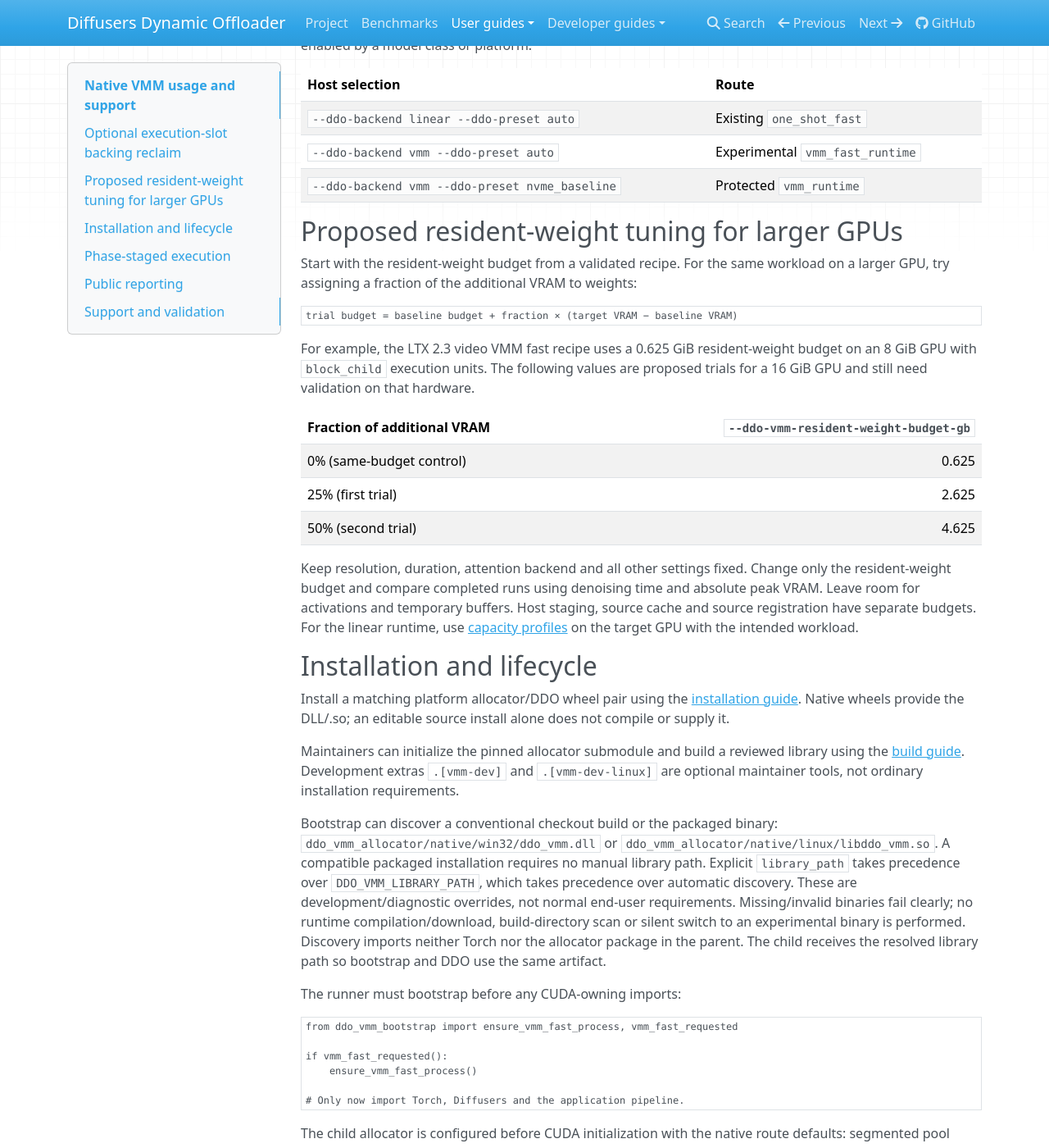
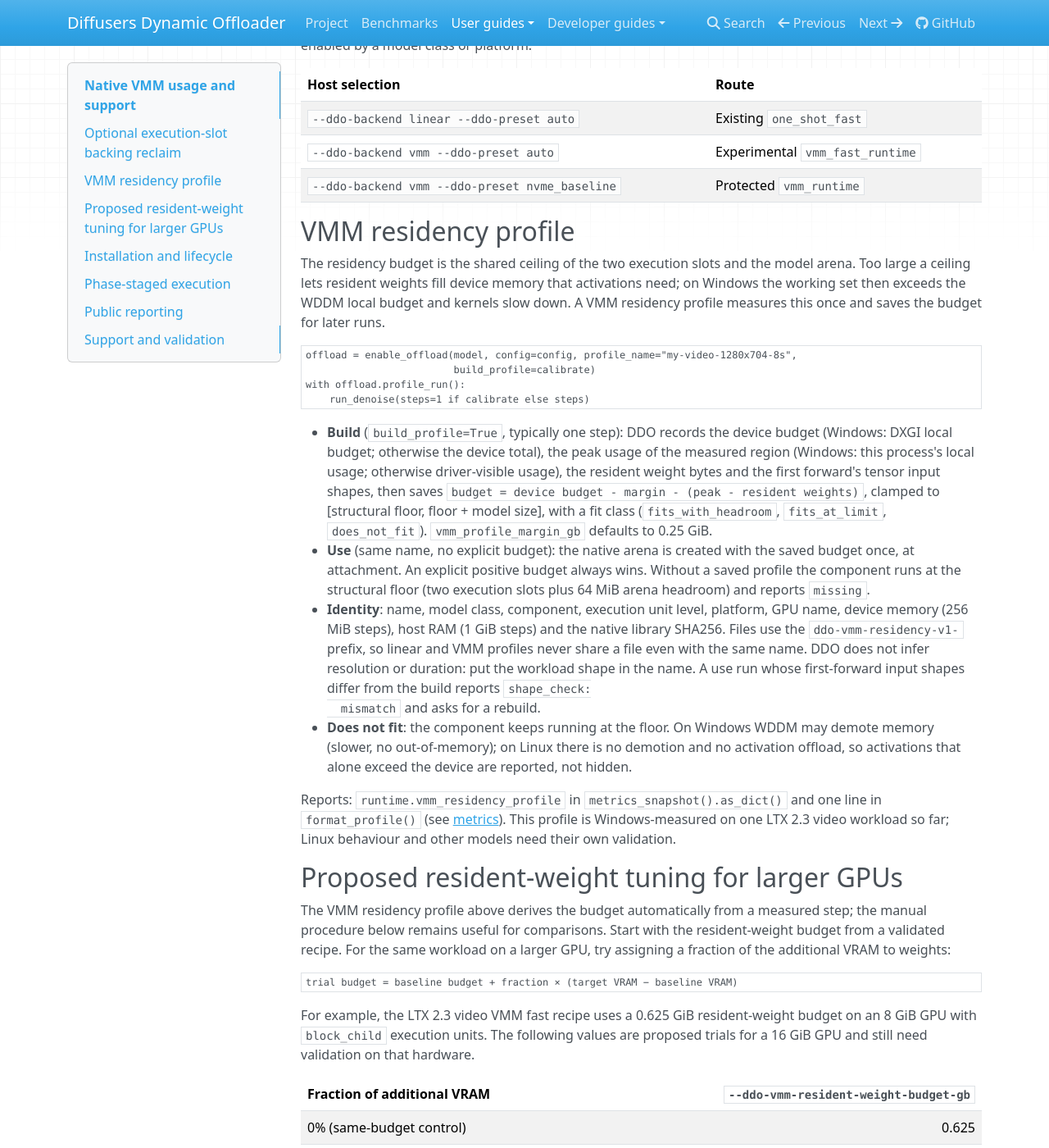
Before and after one commit to DEVAIEXP/diffusers-dynamic-offloader, an MkDocs documentation site: the page built from docs/user/native-vmm.md, in a window 1280 px wide and 1400 px high, scrolled down 666 px. Shown: the whole window at 82% size. Built offline with MkDocs 1.6.1, drawn with Linux system fonts in a browser that asks for light colours.

Commit message:
docs: describe the VMM residency profile
Distinguish the linear/SDNQ capacity profile from the VMM residency profile
in the architecture contract; document the build/use flow, budget formula,
margin, structural floor, identity and file prefix, shape check and the
does-not-fit behaviour (native-vmm), the new budget default and margin
(configuration), the report fields (metrics), and point the linear profile
guide to the VMM profile.

Co-Authored-By: Claude Opus 5.5 <noreply@anthropic.com>

````diff
--- a/docs/user/native-vmm.md
+++ b/docs/user/native-vmm.md
@@ -37,8 +37,55 @@ explicitly; it is not silently enabled by a model class or platform.
 | `--ddo-backend vmm --ddo-preset auto` | Experimental `vmm_fast_runtime` |
 | `--ddo-backend vmm --ddo-preset nvme_baseline` | Protected `vmm_runtime` |
 
+## VMM residency profile
+
+The residency budget is the shared ceiling of the two execution slots and the
+model arena. Too large a ceiling lets resident weights fill device memory that
+activations need; on Windows the working set then exceeds the WDDM local budget
+and kernels slow down. A VMM residency profile measures this once and saves the
+budget for later runs.
+
+```python
+offload = enable_offload(model, config=config, profile_name="my-video-1280x704-8s",
+                         build_profile=calibrate)
+with offload.profile_run():
+    run_denoise(steps=1 if calibrate else steps)
+```
+
+- **Build** (`build_profile=True`, typically one step): DDO records the device
+  budget (Windows: DXGI local budget; otherwise the device total), the peak
+  usage of the measured region (Windows: this process's local usage; otherwise
+  driver-visible usage), the resident weight bytes and the first forward's
+  tensor input shapes, then saves
+  `budget = device budget - margin - (peak - resident weights)`, clamped to
+  [structural floor, floor + model size], with a fit class
+  (`fits_with_headroom`, `fits_at_limit`, `does_not_fit`).
+  `vmm_profile_margin_gb` defaults to 0.25 GiB.
+- **Use** (same name, no explicit budget): the native arena is created with the
+  saved budget once, at attachment. An explicit positive budget always wins.
+  Without a saved profile the component runs at the structural floor (two
+  execution slots plus 64 MiB arena headroom) and reports `missing`.
+- **Identity**: name, model class, component, execution unit level, platform,
+  GPU name, device memory (256 MiB steps), host RAM (1 GiB steps) and the native
+  library SHA256. Files use the `ddo-vmm-residency-v1-` prefix, so linear and
+  VMM profiles never share a file even with the same name. DDO does not infer
+  resolution or duration: put the workload shape in the name. A use run whose
+  first-forward input shapes differ from the build reports `shape_check:
+  mismatch` and asks for a rebuild.
+- **Does not fit**: the component keeps running at the floor. On Windows WDDM
+  may demote memory (slower, no out-of-memory); on Linux there is no demotion
+  and no activation offload, so activations that alone exceed the device are
+  reported, not hidden.
+
+Reports: `runtime.vmm_residency_profile` in `metrics_snapshot().as_dict()` and
+one line in `format_profile()` (see [metrics](metrics.md)). This profile is
+Windows-measured on one LTX 2.3 video workload so far; Linux behaviour and other
+models need their own validation.
+
 ## Proposed resident-weight tuning for larger GPUs
 
+The VMM residency profile above derives the budget automatically from a
+measured step; the manual procedure below remains useful for comparisons.
 Start with the resident-weight budget from a validated recipe. For the same
 workload on a larger GPU, try assigning a fraction of the additional VRAM to
 weights:
````
Also changed, not shown: docs/developer/architecture.md (+9 -3 lines), docs/user/capacity-profiles.md (+4 -0 lines), docs/user/configuration.md (+2 -1 lines), docs/user/metrics.md (+20 -5 lines).
